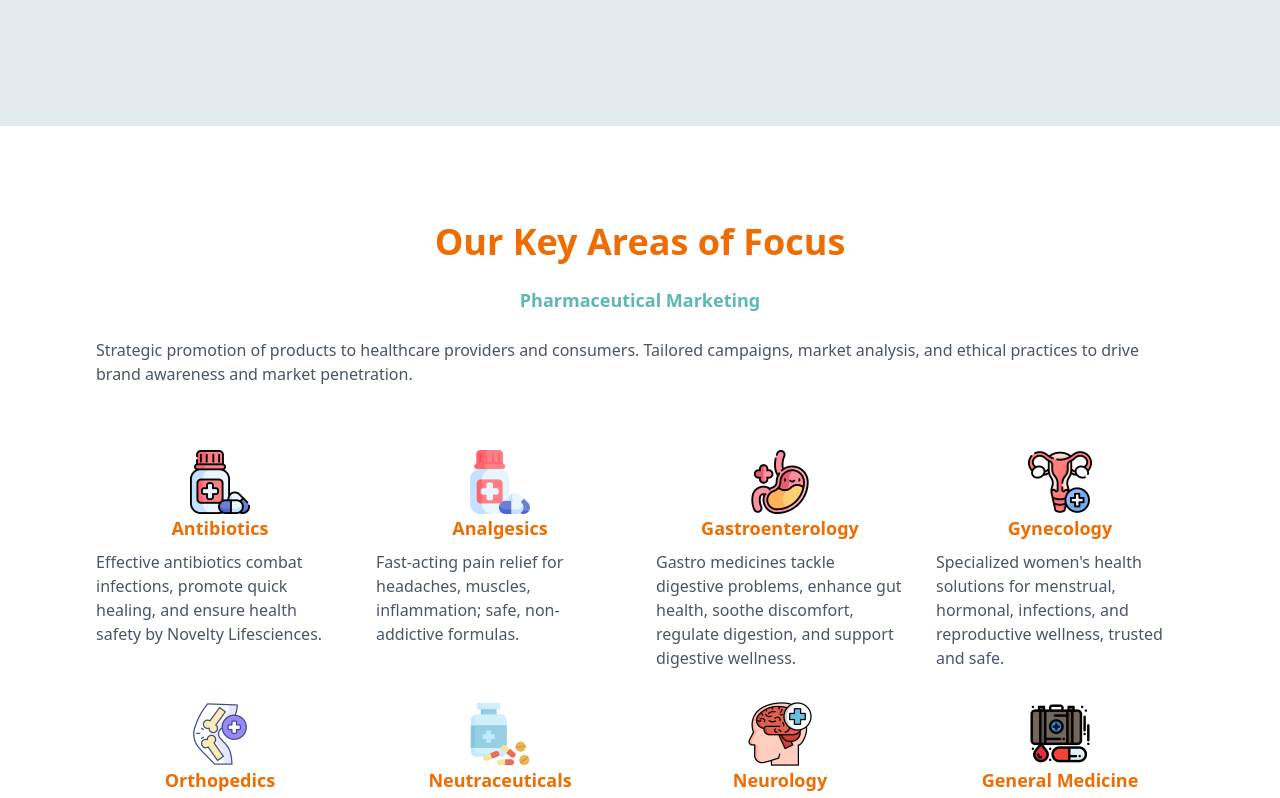
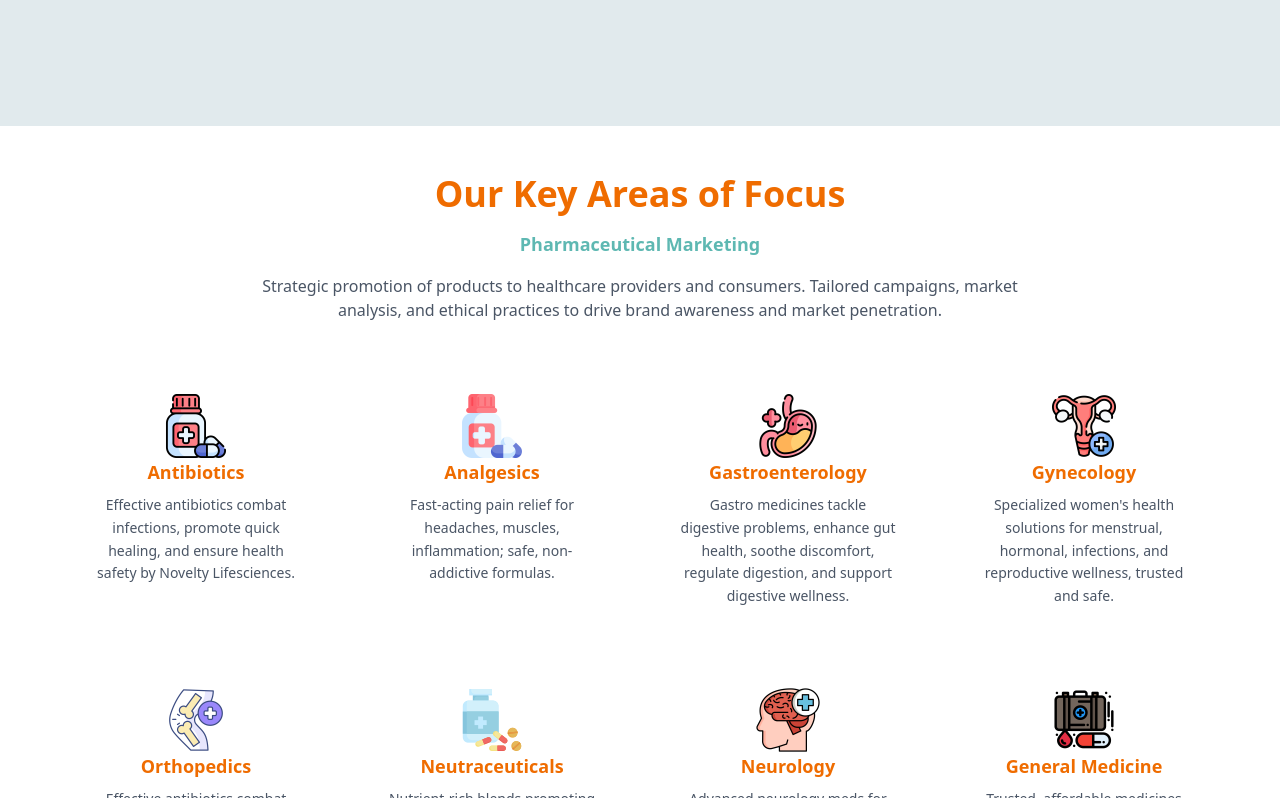
Before and after one commit to jarvis-sudo/novelty, a React (Vite) app: page / in a window 1280 px wide. Shown: the part 1602-2400 px from the top of the page. Built offline with nearby package versions, Linux system fonts and the light colour scheme.

Commit message:
fix-focus text center

```diff
--- a/src/components/Focus.jsx
+++ b/src/components/Focus.jsx
@@ -3,18 +3,18 @@ import React from 'react'
 
 const Focus = () => {
   return (
-    <div className='flex flex-col gap-16 p-16 m-8'>
-        <div className='flex flex-col items-center gap-4'>
-            <h1 className='text-4xl font-bold text-[#ef6c00] mb-2'>Our Key Areas of Focus</h1>
-            <h3 className='text-lg font-bold text-[#5eb8b2] mb-2'>Pharmaceutical Marketing</h3>
-            <p className='text-gray-600 text-md'>Strategic promotion of products to healthcare providers and consumers. Tailored campaigns, market analysis, and ethical practices to drive brand awareness and market penetration.</p>
+    <div className='flex flex-col gap-12 px-4 sm:px-6 lg:px-16 py-12'>
+        <div className='flex flex-col items-center text-center gap-4 max-w-3xl mx-auto'>
+            <h1 className='text-3xl sm:text-4xl font-bold text-[#ef6c00]'>Our Key Areas of Focus</h1>
+            <h3 className='text-md sm:text-lg font-bold text-[#5eb8b2] '>Pharmaceutical Marketing</h3>
+            <p className='text-gray-600 text-sm sm:text-base'>Strategic promotion of products to healthcare providers and consumers. Tailored campaigns, market analysis, and ethical practices to drive brand awareness and market penetration.</p>
         </div>
         <div className='grid grid-cols-1 sm:grid-cols-2 lg:grid-cols-4 gap-8 max-w-6xl mx-auto'>
             {areas.map((item,index) => (
-                <div className='flex flex-col items-center'>
+                <div key={index} className='flex flex-col items-center text-center bg-white p-6'>
                     <img src={item.pic} alt='image' className='w-16'/>
                     <h3 className="text-lg font-bold text-[#ef6c00] mb-2">{item.main}</h3>
-                    <p className="text-gray-600 text-md">{item.desc}</p>
+                    <p className="text-gray-600 text-sm leading-relaxed break-words">{item.desc}</p>
                 </div>
             ))}
         </div>
```
